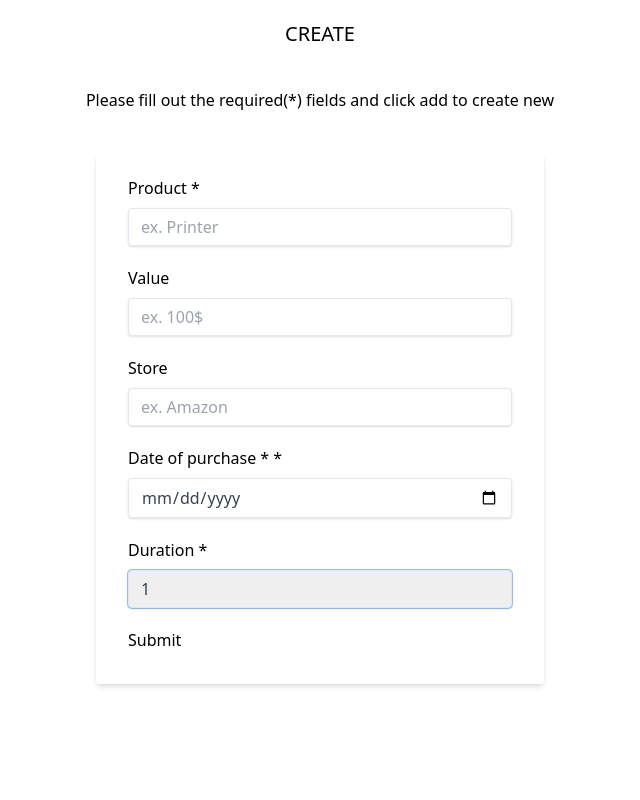
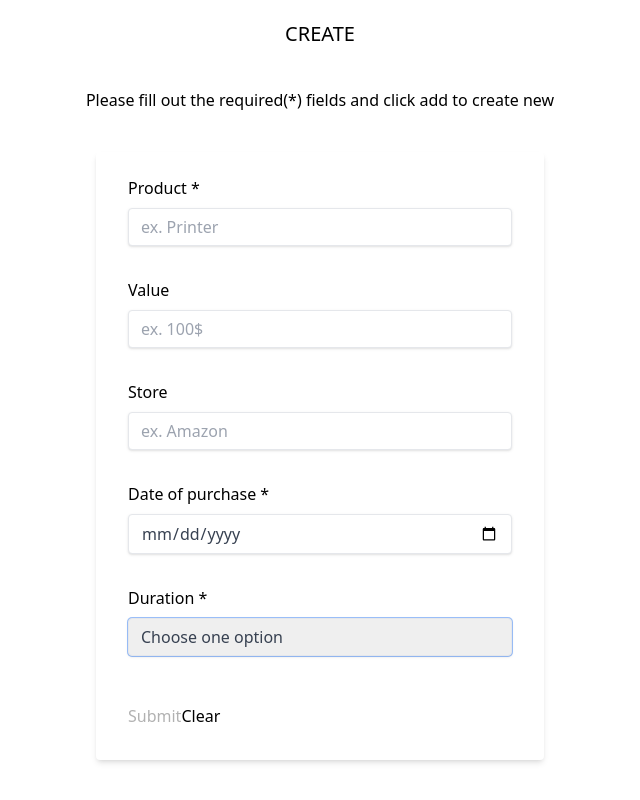
Before and after one commit to labasfrane/warranty-reminder, a Next.js app: page /create in a window 1280 px wide. Shown: the whole page, without its empty margins (320-960 px from the left). Built offline with nearby package versions, Linux system fonts and the light colour scheme.

Commit message:
refactored form with validation, clear

```diff
--- a/components/Form.tsx
+++ b/components/Form.tsx
@@ -8,8 +8,6 @@ type Props = {
 
 const Form = ({ children, onSubmit }: Props) => {
   const methods = useForm();
-  // const watch = methods.watch();
-  // console.log("watch:", watch);
 
   return (
     <FormProvider {...methods}>
@@ -20,9 +18,17 @@ const Form = ({ children, onSubmit }: Props) => {
         {children}
         <input
           className="disabled:opacity-30 cursor-pointer"
-          // disabled={!watch.title}
+          disabled={!methods.formState.isValid}
           type="submit"
         />
+        <button
+          type="button"
+          onClick={() => {
+            methods.reset();
+          }}
+        >
+          Clear
+        </button>
       </form>
     </FormProvider>
   );
--- a/components/InputField.tsx
+++ b/components/InputField.tsx
@@ -26,7 +26,7 @@ const InputField = ({
   } = useFormContext();
 
   return (
-    <div className="mb-5">
+    <div className="mb-1">
       <label htmlFor={id} className="block mb-2">
         {isRequired ? `${title} *` : title}
       </label>
@@ -36,10 +36,11 @@ const InputField = ({
           required: { value: isRequired, message: `${errorMsg}` },
         })}
         id={id}
-        className="shadow appearance-none border rounded w-full py-2 px-3 text-gray-700 leading-tight focus:outline-none focus:ring-1"
+        className="shadow appearance-none border rounded w-full py-2 px-3 text-gray-700 leading-tight focus:outline-none focus:ring-1 placeholder:text-gray-400"
         type={type}
         placeholder={placeholder}
       />{" "}
+      <div className="min-h-7 h-7 flex items-center">
         <ErrorMessage
           errors={errors}
           name={inputName}
@@ -48,6 +49,7 @@ const InputField = ({
           )}
         />
       </div>
+    </div>
   );
 };
 
--- a/components/Select.tsx
+++ b/components/Select.tsx
@@ -27,15 +27,15 @@ const Select = ({
         {isRequired ? `${title} *` : title}
       </label>
       <select
-        className="shadow appearance-none border rounded w-full py-2 px-3 text-gray-700 leading-tight focus:outline-none focus:ring-1"
+        className="shadow appearance-none border rounded w-full py-2 px-3 text-gray-700 leading-tight focus:outline-none focus:ring-1 placeholder:text-gray-400"
         autoFocus
         {...register(`${inputName}`, {
           required: { value: isRequired, message: `${errorMsg}` },
         })}
         id={id}
       >
-        <option defaultValue={""} disabled>
-          -
+        <option className="text-red-300" value={""}>
+          Choose one option
         </option>
         <option value="1">1</option>
         <option value="2">2</option>
@@ -44,6 +44,7 @@ const Select = ({
         <option value="5">5</option>
       </select>
 
+      <div className="min-h-7 h-7 flex items-center">
         <ErrorMessage
           errors={errors}
           name={inputName}
@@ -52,6 +53,7 @@ const Select = ({
           )}
         />
       </div>
+    </div>
   );
 };
 
--- a/pages/create.tsx
+++ b/pages/create.tsx
@@ -62,7 +62,7 @@ const Create = ({}: Props) => {
             placeholder="ex. Amazon"
           />
           <InputField
-            title="Date of purchase *"
+            title="Date of purchase"
             id="date"
             inputName="date"
             type="date"
```
Lines whose indentation alone changed are shown as unchanged.
